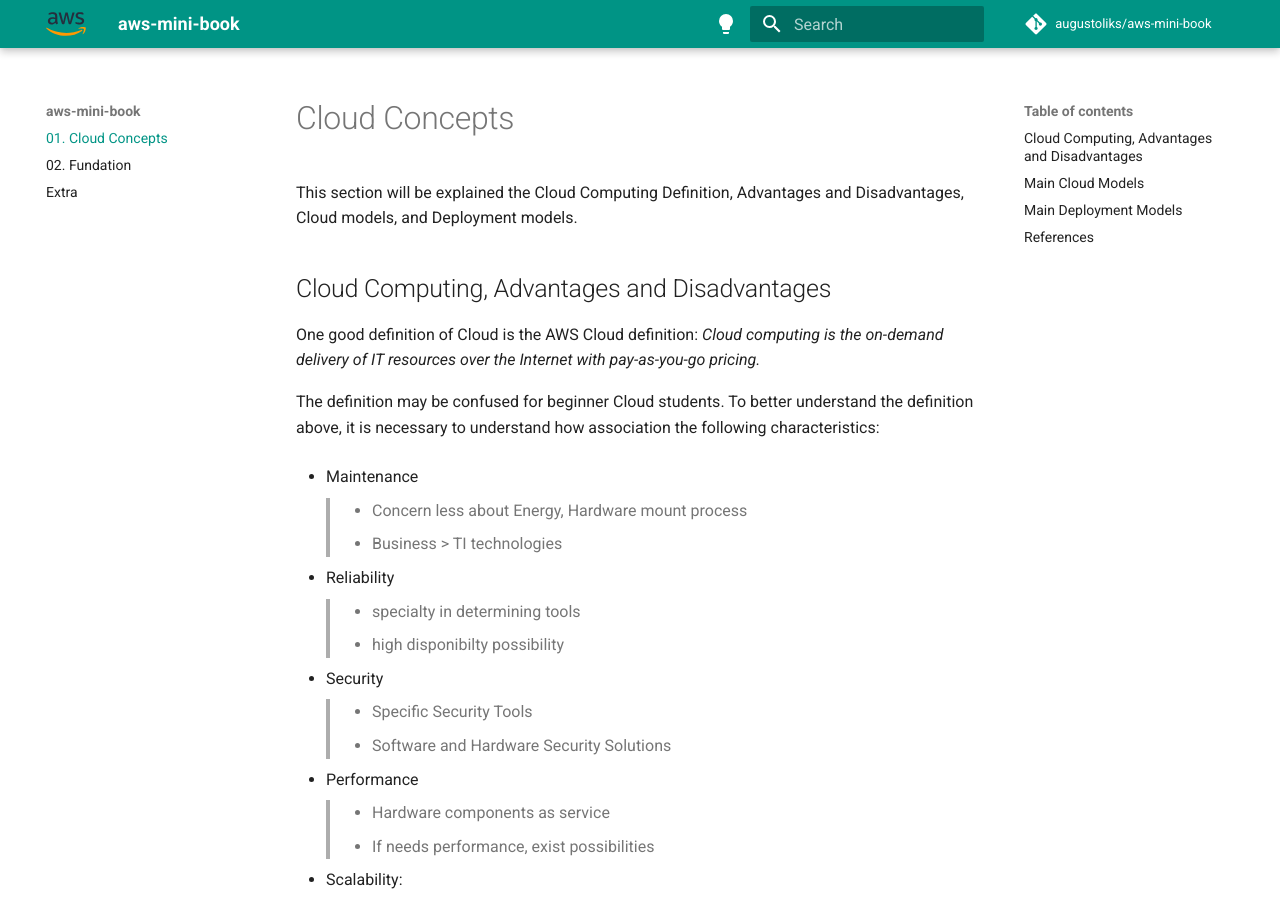
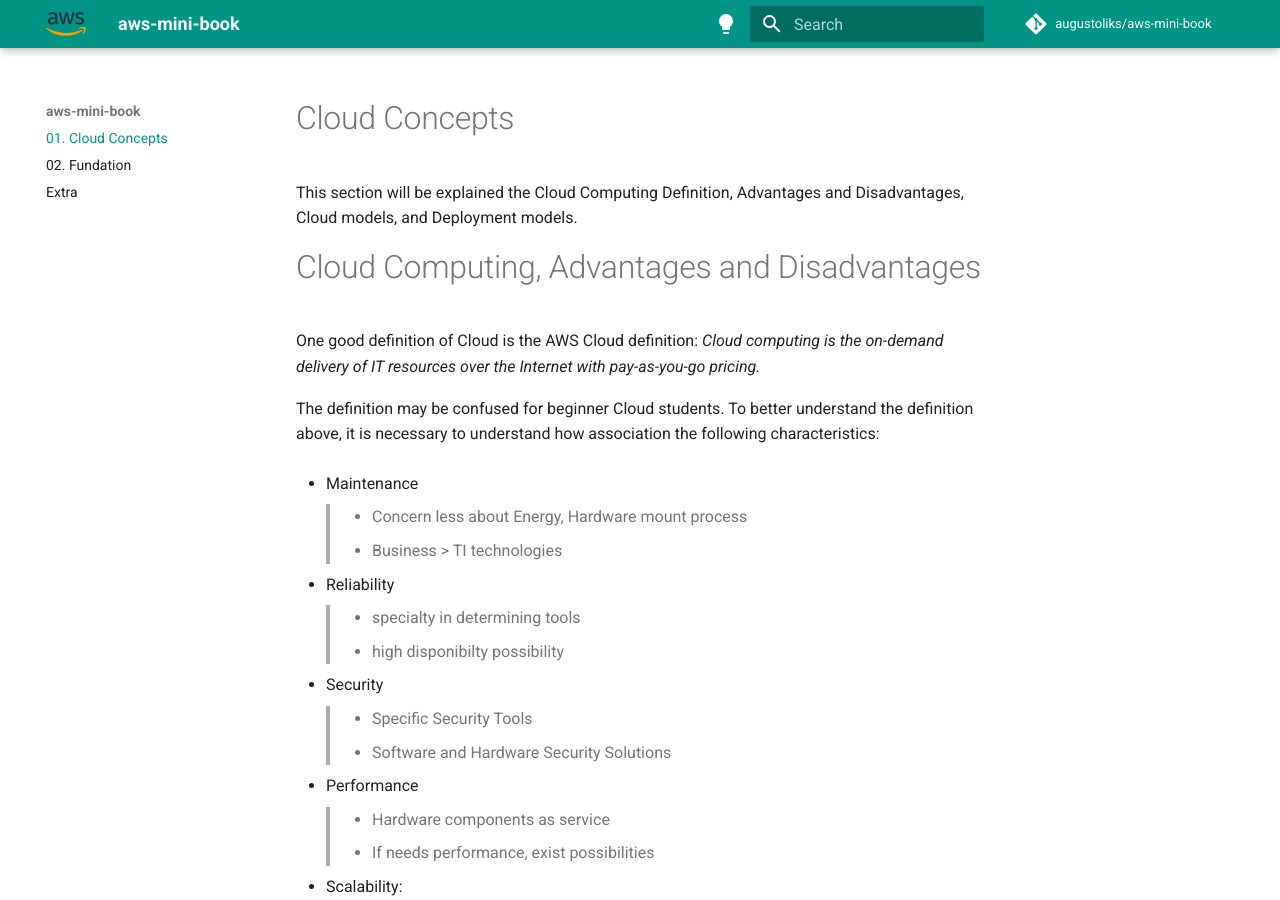
Before and after one commit to augustoliks/aws-mini-book, an MkDocs documentation site: the page built from docs/01-cloud-concepts.md, in a window 1280 px wide and 900 px high. Built offline with MkDocs 1.6.1 and Material for MkDocs 9.7.7, drawn with Linux system fonts in a browser that asks for light colours; comment, search, counter and statistics services are not loaded.

Commit message:
update header

```diff
--- a/docs/01-cloud-concepts.md
+++ b/docs/01-cloud-concepts.md
@@ -2,7 +2,7 @@
 
 This section will be explained the Cloud Computing Definition, Advantages and Disadvantages, Cloud models, and Deployment models.
 
-## Cloud Computing, Advantages and Disadvantages
+# Cloud Computing, Advantages and Disadvantages
 
 One good definition of Cloud is the AWS Cloud definition: _Cloud computing is the on-demand delivery of IT resources over the Internet with pay-as-you-go pricing._
 
@@ -40,7 +40,7 @@
 
 The Cloud Computing is not the definitive better solution for all IT infrastructure cases. The Cloud Computing is more one option to deploy your infrastructure or application. Before the adopted Cloud in your infrastructure, it is necessary answer the self question `"Why problem I need to resolve?"`. If your application fits in Cloud characteristics mentioned above, **maybe** it is the better choose for your problems.
 
-## Main Cloud Models
+# Main Cloud Models
 
 The main Cloud Models are:
 
@@ -53,7 +53,7 @@
 - __FaaS__ (_Function as a Service_): Function as a Service, granular services to simplify recurring tasks. For example: send email, send webhook, rsync data base.
 > Examples: AWS Data Sync, AWS Lambda.
 
-## Main Deployment Models
+# Main Deployment Models
 
 The main Deployment Models are:
 
@@ -69,10 +69,10 @@
 
 - __Community__: Custom Cloud architecture is created by corporations foe to provide the clients, the flexibility of the more one __Cloud Public__ and __Private Cloud__ features.
 
-## References
+# References
 
 - AWS - Cloud Computing Definition
-> - https://aws.amazon.com/what-is-cloud-computing/?nc1=h_ls
+> - [https://aws.amazon.com/what-is-cloud-computing/?nc1=h_ls](https://aws.amazon.com/what-is-cloud-computing/?nc1=h_ls)
 
 - NIST - Cloud Computing Definition
-> - https://csrc.nist.gov/publications/detail/sp/800-145/final
+> - [https://csrc.nist.gov/publications/detail/sp/800-145/final](https://csrc.nist.gov/publications/detail/sp/800-145/final)
```
